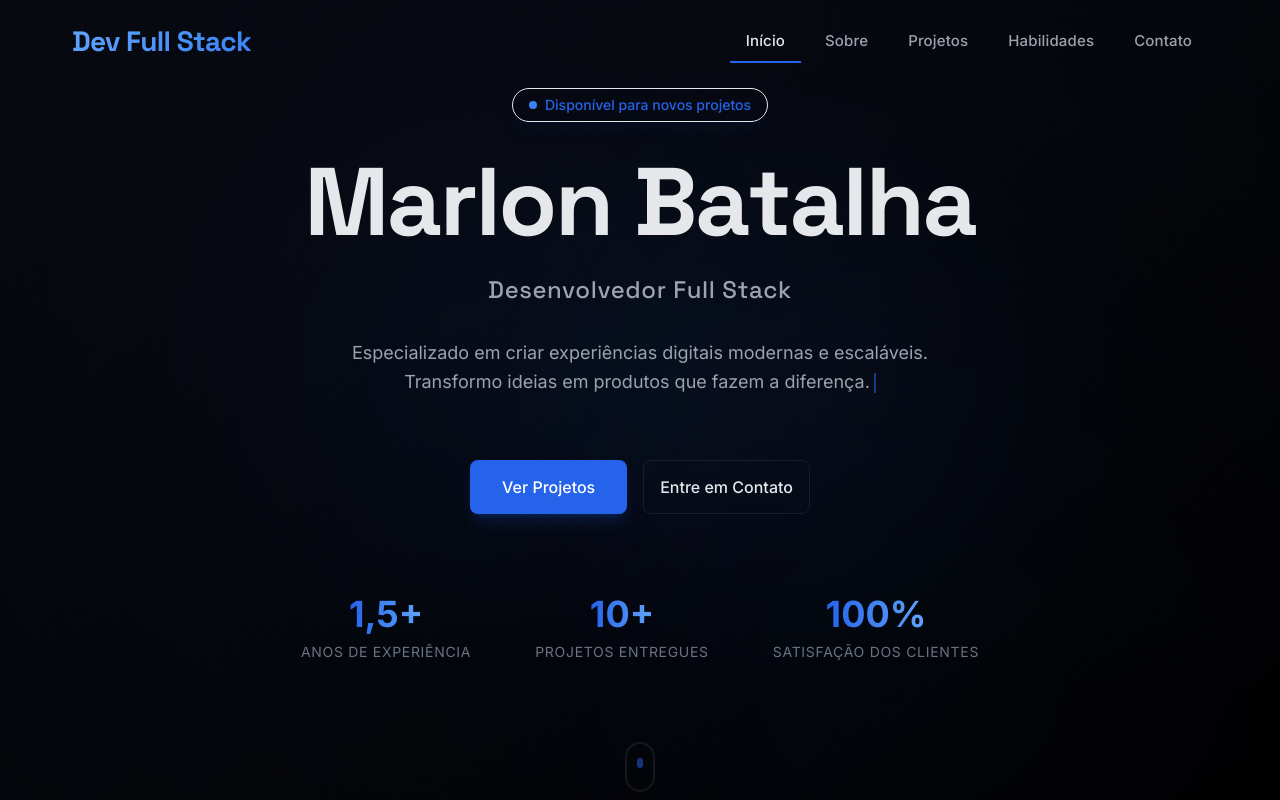
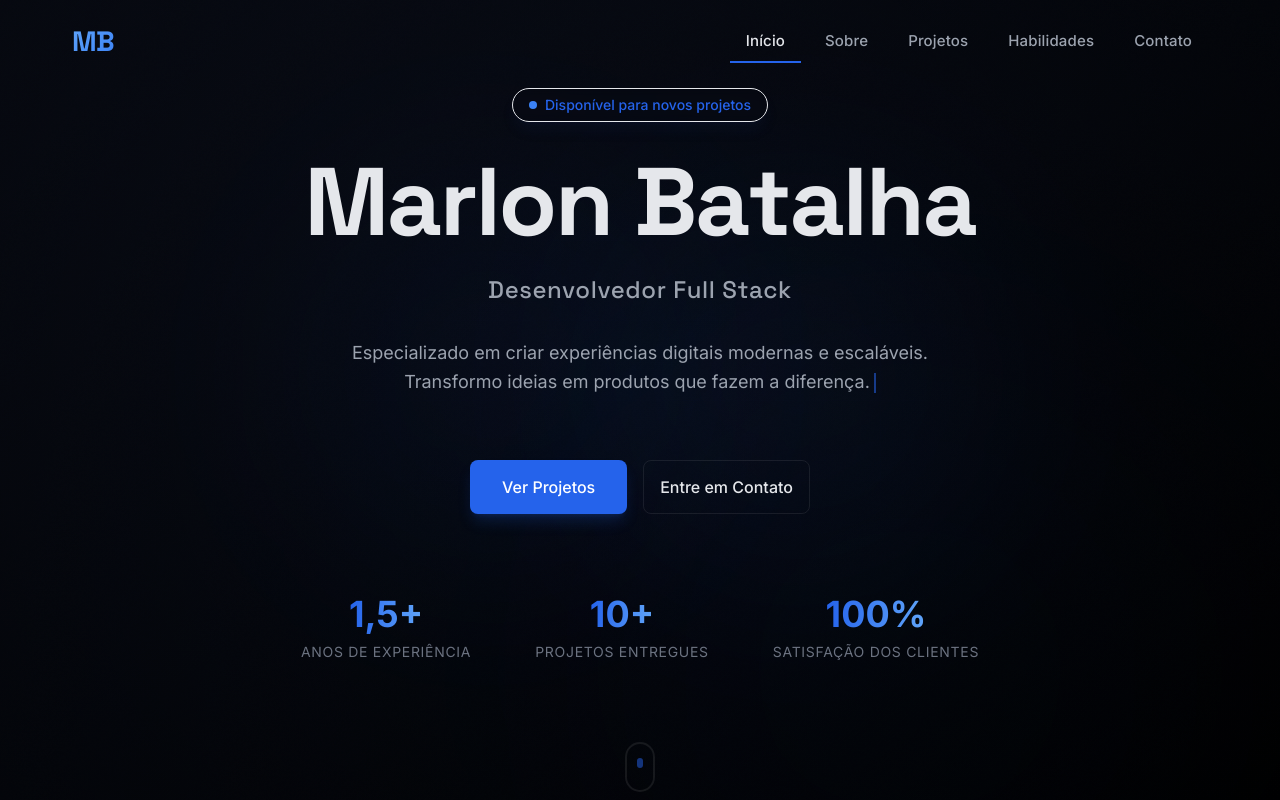
Before and after one commit to marlonbatalha/portifolio_marlonbatalha, a Next.js app: page / in a window 1280 px wide. Shown: the top 800 px of the page. Built offline with nearby package versions, Linux system fonts and the light colour scheme.

Commit message:
Mudancas no Header

```diff
--- a/src/components/Contact.tsx
+++ b/src/components/Contact.tsx
@@ -127,7 +127,7 @@ export default function Contact() {
                       path: 'M10 0c-5.523 0-10 4.477-10 10 0 4.418 2.865 8.166 6.839 9.489.5.092.682-.217.682-.482 0-.237-.008-.866-.013-1.7-2.782.603-3.369-1.34-3.369-1.34-.454-1.156-1.11-1.463-1.11-1.463-.908-.62.069-.608.069-.608 1.003.07 1.531 1.03 1.531 1.03.892 1.529 2.341 1.087 2.91.831.092-.646.35-1.086.636-1.336-2.22-.253-4.555-1.11-4.555-4.943 0-1.091.39-1.984 1.029-2.683-.103-.253-.446-1.27.098-2.647 0 0 .84-.269 2.75 1.025A9.578 9.578 0 0110 4.836c.85.004 1.705.114 2.504.336 1.909-1.294 2.747-1.025 2.747-1.025.546 1.377.203 2.394.1 2.647.64.699 1.028 1.592 1.028 2.683 0 3.842-2.339 4.687-4.566 4.935.359.309.678.919.678 1.852 0 1.336-.012 2.415-.012 2.743 0 .267.18.578.688.48C17.137 18.163 20 14.418 20 10c0-5.523-4.477-10-10-10z',
                       hoverColor: 'hover:text-[#8b5cf6] hover:border-[#8b5cf6]',
                       size: 60,
-                      position: {x: 4, y: 5},
+                      position: {x: 2.2, y: 5},
                       url: 'https://github.com/marlonbatalha'
                     },
                     {
--- a/src/components/Header.tsx
+++ b/src/components/Header.tsx
@@ -63,7 +63,7 @@ export default function Header() {
           whileHover={{ scale: 1.05 }}
           whileTap={{ scale: 0.95 }}
         >
-          <span className="gradient-text">Dev Full Stack</span>
+          <span className="gradient-text">MB</span>
         </motion.div>
 
         <nav className="flex gap-2 max-md:gap-0">
```
